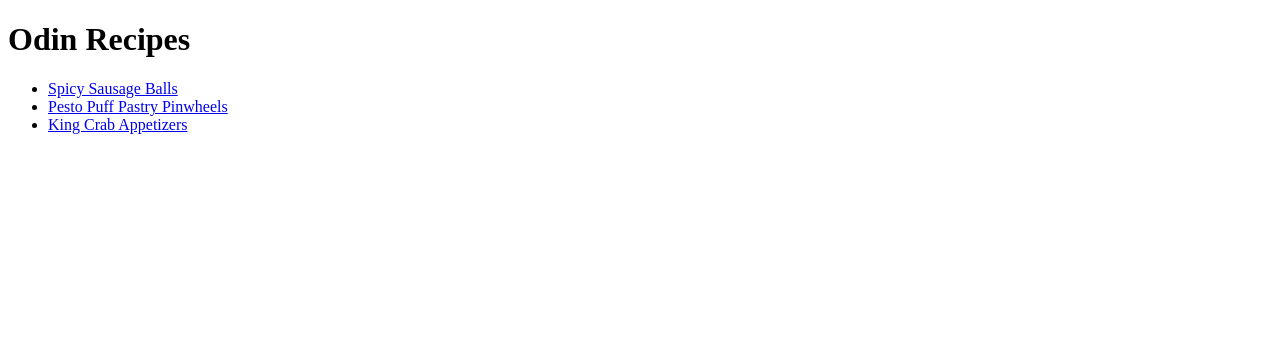
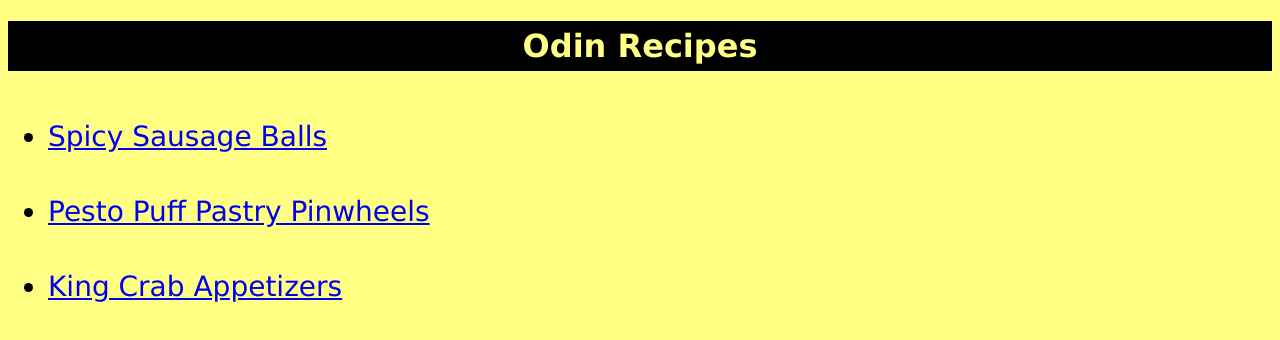
Before and after one commit to ChanceCaudill/odin-recipes, a plain HTML site: page index.html in a window 1280 px wide. Drawn offline with Linux system fonts and the light colour scheme.

Commit message:
Add CSS styling to all HTML files
There were several elements added including:
    - A yellow background for all pages
    - A black background and yellow font color
      for all page titles
    - Centered page titles
    - Changed the font size and spacing for the
      recipe list on the home page

```diff
--- a/index.html
+++ b/index.html
@@ -3,12 +3,13 @@
 <head>
   <meta charset="UTF-8">
   <meta name="viewport" content="width=device-width, initial-scale=1.0">
+  <link rel="stylesheet" href="styles.css">
   <title>Odin Recipes</title>
 </head>
 <body>
   <h1>Odin Recipes</h1>
 
-  <ul>
+  <ul class="home">
     <li><a href="recipes/sausage-balls.html">Spicy Sausage Balls</a></li>
     <li><a href="recipes/pesto-puff.html">Pesto Puff Pastry Pinwheels</a></li>
     <li><a href="recipes/king-crab-app.html">King Crab Appetizers</a></li>
--- /dev/null
+++ b/styles.css
@@ -0,0 +1,16 @@
+body {
+  background-color: rgb(255, 255, 132);
+  font-family: Verdana, sans-serif;
+}
+
+h1 {
+  text-align: center;
+  background-color: black;
+  color: rgb(255, 255, 132);
+  line-height: 50px;
+}
+
+ul.home {
+  font-size: 28px;
+  line-height: 75px;
+}
```
Also changed, not shown: recipes/king-crab-app.html (+1 -0 lines), recipes/pesto-puff.html (+1 -0 lines), recipes/sausage-balls.html (+1 -0 lines).
